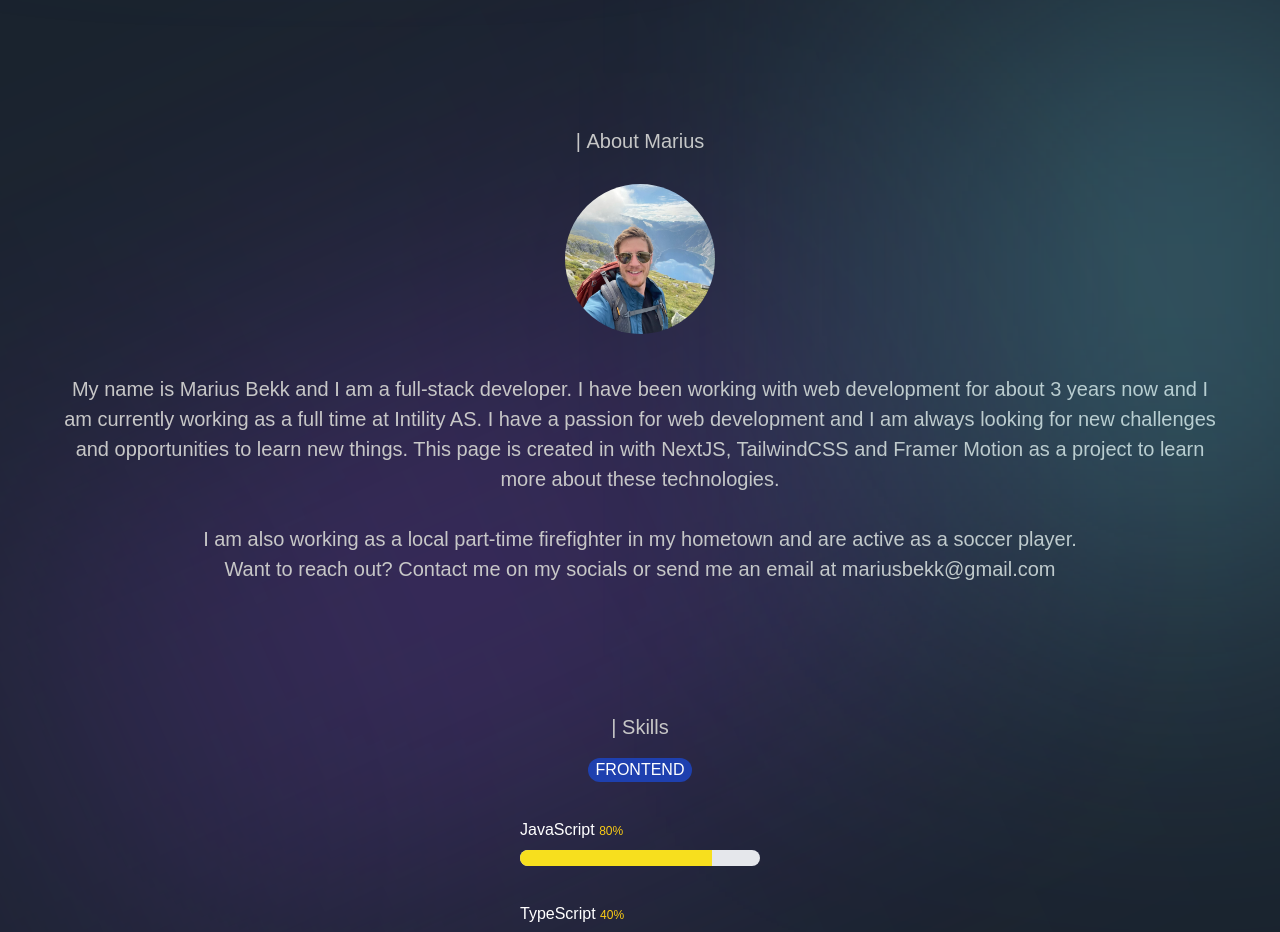
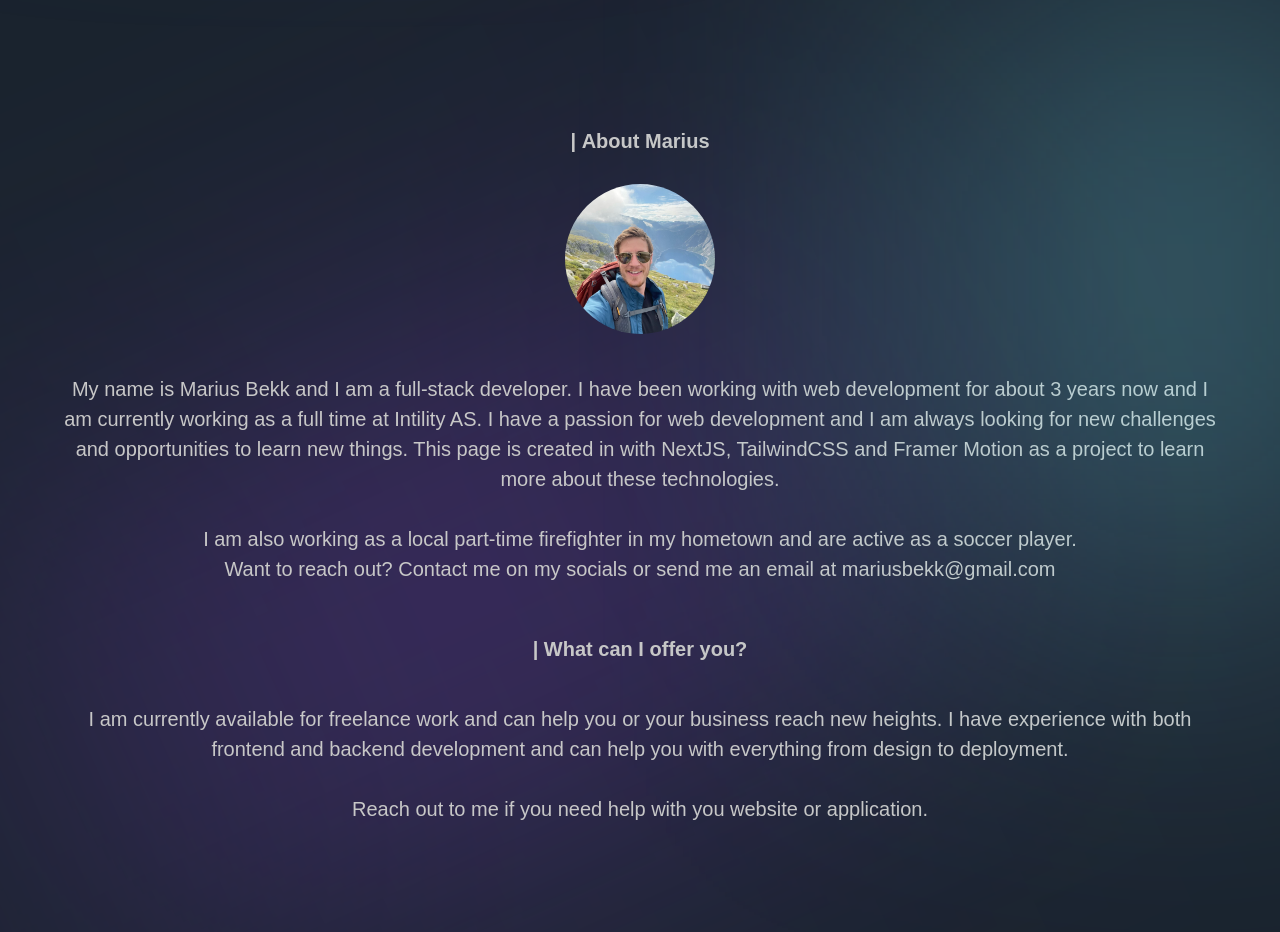
Before and after one commit to CynicalDuck/mariusbekk.no, a Next.js app: page / in a window 1280 px wide. Shown: the part 432-1364 px from the top of the page. Built offline with nearby package versions, Linux system fonts and the light colour scheme; a web font is replaced by a local one.

Commit message:
What can I offer you in the about section

```diff
--- a/sections/About.jsx
+++ b/sections/About.jsx
@@ -16,7 +16,10 @@ const About = () => (
       viewport={{ once: false, amount: 0.25 }}
       className={`${styles.innerWidth} mx-auto ${styles.flexCenter} flex-col`}
     >
-      <TypingText title="| About Marius" textStyles="text-center" />
+      <TypingText
+        title="| About Marius"
+        textStyles="text-center font-semibold"
+      />
       <motion.img
         variants={fadeIn("up", "tween", 0.3, 1)}
         src="/profile_image.jpeg"
@@ -39,6 +42,20 @@ const About = () => (
         Want to reach out? Contact me on my socials or send me an email at
         mariusbekk@gmail.com
       </motion.p>
+      <TypingText
+        title="| What can I offer you?"
+        textStyles="text-center mt-[50px] font-semibold"
+      />
+      <motion.p
+        variants={fadeIn("up", "tween", 0.2, 1)}
+        className="mt-10 font-normal sm:text-[20px] text-[16px] text-center text-secondary-white"
+      >
+        I am currently available for freelance work and can help you or your
+        business reach new heights. I have experience with both frontend and
+        backend development and can help you with everything from design to
+        deployment. <br /> <br />
+        Reach out to me if you need help with you website or application.
+      </motion.p>
     </motion.div>
   </section>
 );
--- a/sections/Projects.jsx
+++ b/sections/Projects.jsx
@@ -19,7 +19,10 @@ const Projects = () => {
         viewport={{ once: false, amount: 0.25 }}
         className={`${styles.innerWidth} mx-auto flex flex-col place-items-center gap-4`}
       >
-        <TypingText title="| My projects" textStyles="text-center" />
+        <TypingText
+          title="| My projects"
+          textStyles="text-center font-semibold"
+        />
         <TitleText
           title={<>Have a look at my projects</>}
           textStyles="text-center"
--- a/sections/Skills.jsx
+++ b/sections/Skills.jsx
@@ -15,7 +15,7 @@ const Skills = () => (
       viewport={{ once: false, amount: 0.25 }}
       className={`${styles.innerWidth} mx-auto flex flex-col`}
     >
-      <TypingText title="| Skills" textStyles="text-center" />
+      <TypingText title="| Skills" textStyles="text-center font-semibold" />
     </motion.div>
     <motion.div
       variants={staggerContainer}
```
